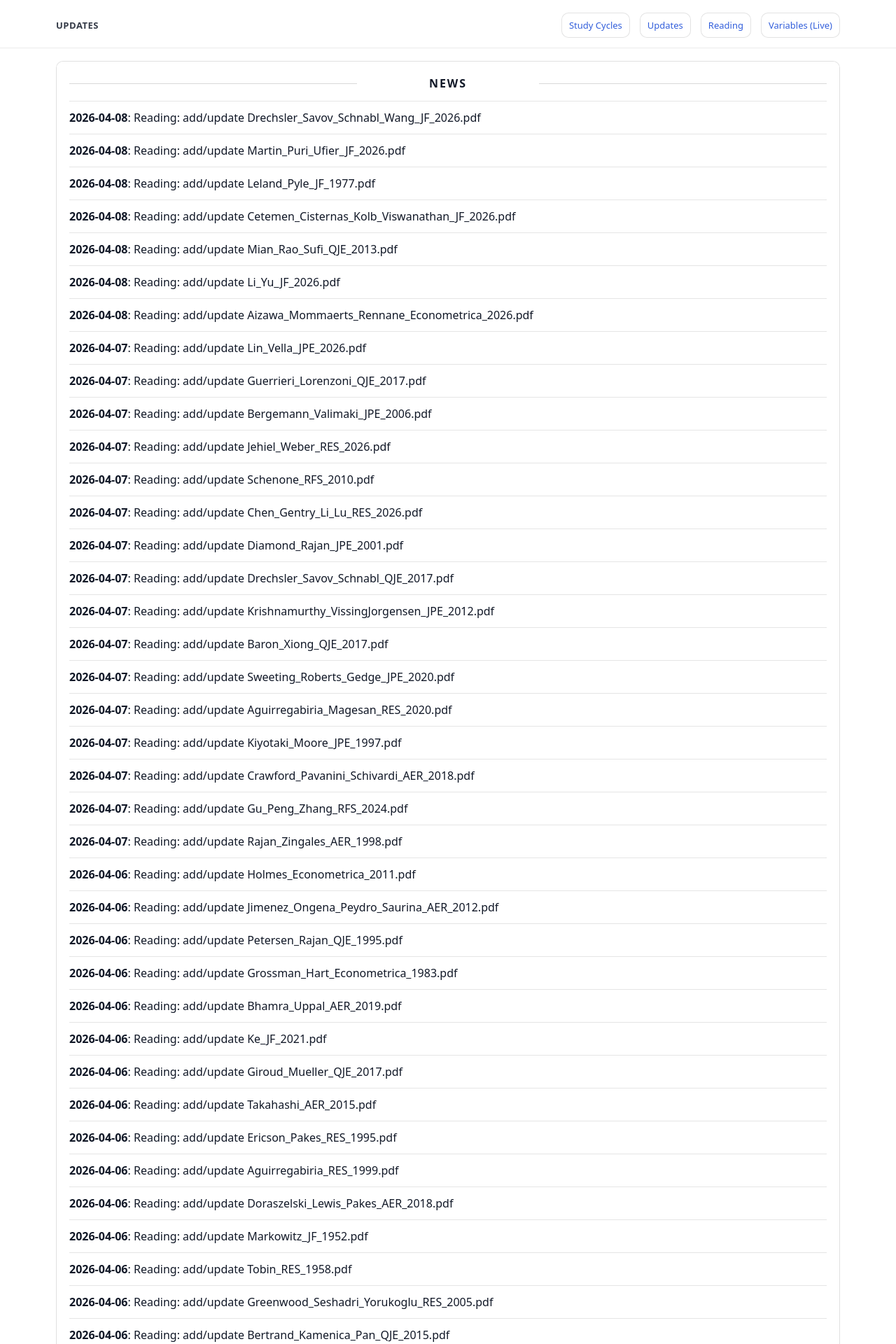
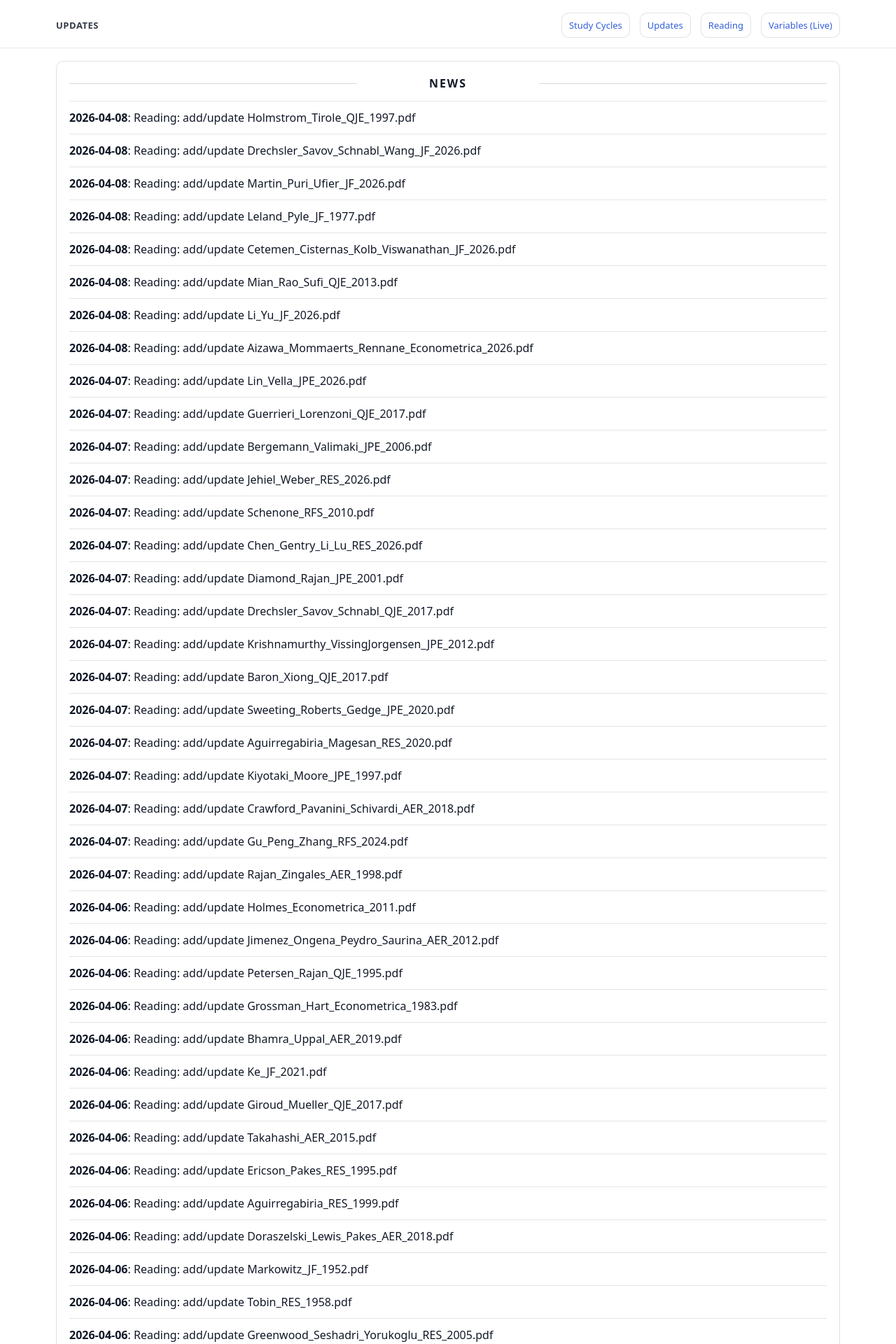
Before and after one commit to yaxinzn/study-archive, a Jekyll site: the page built from updates/index.md, in a window 1280 px wide. Shown: the top 1920 px of the page at 70% size. Built offline with Jekyll 4.4.1, drawn with Linux system fonts in a browser that asks for light colours; some of the changed text lies outside the part shown.

Commit message:
chore: update NEWS feed

```diff
--- a/_data/news.yml
+++ b/_data/news.yml
@@ -1,4 +1,7 @@
 # Auto-generated update history (sorted newest -> oldest). Do not edit manually.
+- ts: "1775639412"
+  date: "2026-04-08"
+  title: "Reading: add/update Holmstrom_Tirole_QJE_1997.pdf"
 - ts: "1775601320"
   date: "2026-04-08"
   title: "Reading: add/update Drechsler_Savov_Schnabl_Wang_JF_2026.pdf"
```
